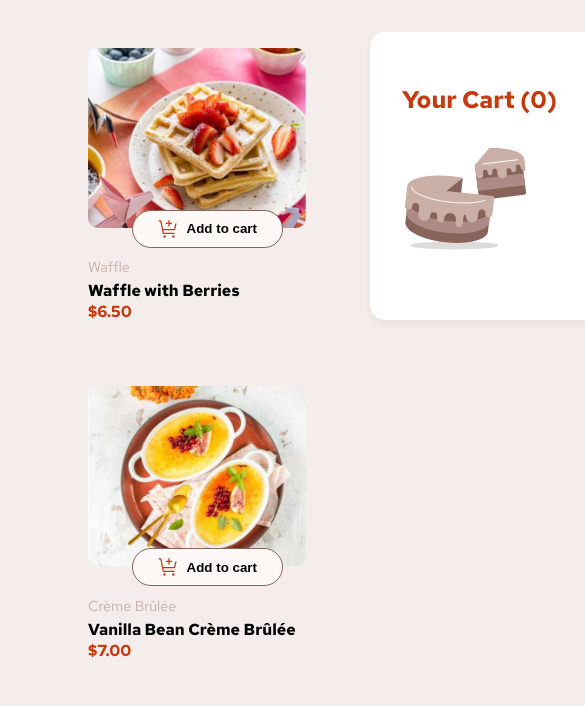
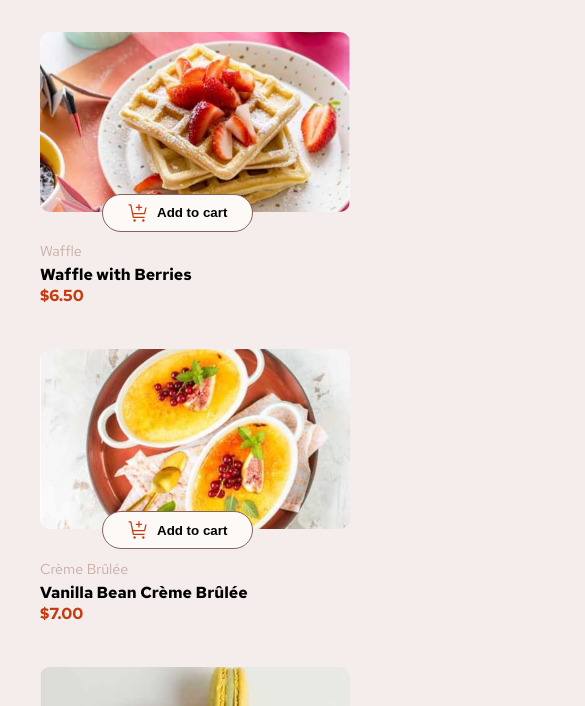
Before and after one commit to aishwaryagaikwad21/js_projects, a website: page product-list-with-cart-main/index.html in a window 390 px wide. Shown: the part 86-792 px from the top of the page, 585 px wide, since content can reach past the window. Drawn offline with Linux system fonts and the light colour scheme.

Commit message:
lil_responsiveness

```diff
--- a/product-list-with-cart-main/js/product.js
+++ b/product-list-with-cart-main/js/product.js
@@ -3,7 +3,6 @@ let productData = [];
 fetch('./data.json')
   .then(response => response.json())
   .then(data => {
-    //console.log(data);
     productData = data
     renderProducts(productData);
   })
@@ -13,7 +12,6 @@ let cart = {}
 const check = []
 
 clearCartUI = (key, price, category) => {
-  //console.log(key,cart[key])
   const cart_name = document.getElementById(`cart_item_${key.toLowerCase().replaceAll(" ", "-")}`);
   if (cart_name) cart_name.remove();
 
@@ -23,13 +21,11 @@ clearCartUI = (key, price, category) => {
   const hr = document.getElementById(`hr-${key.toLowerCase().replaceAll(" ", "-")}`);
   if (hr) hr.remove();
 
-  //console.log(check)
   const index = check.indexOf(key);
   if (index > -1) {
     check.splice(index, 1);
   }
-  //console.log(check)
-  //console.log(cart[key])
+
 
   //empty cart
   const check_length = check.length;
@@ -46,23 +42,18 @@ clearCartUI = (key, price, category) => {
 
   //Cart container
     const totalItems = Object.values(cart).reduce((sum, item) => sum + item.count, 0);
-    //console.log(`Total items: ${totalItems}`);
     document.getElementById("totalItems").innerText = totalItems;
 
     const totalAmount = Object.values(cart).reduce((sum, item) => sum + item.price, 0)
-    //console.log(`Amount: $${totalAmount}`)
     document.getElementById("order_total").innerHTML = `Order Total <strong>$${totalAmount.toFixed(2)}</strong>`
 }
 
 initialItem = (key, price, category) => {
   let btn = document.getElementById(`btn-${category.toLowerCase().replaceAll(" ", "-")}`)
-  //console.log(key, cart[key].count);
+
   // Clone the button to remove all old event listeners
   let newBtn = btn.cloneNode(true);
   btn.parentNode.replaceChild(newBtn, btn);
-  //console.log("count is 1")
-  //console.log(key, cart[key].count)
-  //console.log(cart[key])
   btn.addEventListener("click", () =>{
     clearItem(key, price, category);
     clearCartUI(key, price, category);
@@ -70,15 +61,10 @@ initialItem = (key, price, category) => {
 }
 
 clearItem = (key, price, category) => {
-  //console.log(key, cart[key].count)
-  //console.log(key, price, category)
   cart[key].count = 0;
-  //console.log(key,cart[key].count)
-
   cart[key].price = 0;
   price = cart[key].price;
-  //console.log(price)
-  //console.log(cart[key])
+
   const img = document.getElementById(`img-${category.toLowerCase().replaceAll(" ", "-")}`);
   img.style.border = "";
 
@@ -88,9 +74,7 @@ clearItem = (key, price, category) => {
   newBtn.id = `btn-${category.toLowerCase().replaceAll(" ", "-")}`;
   newBtn.innerHTML = `<img src="./assets/images/icon-add-to-cart.svg" alt="cart icon">Add to cart`
   newBtn.addEventListener("click", () => {
-    //console.log("New button clicked")
     product(key, price, category);
-    //updateCartUI(key, price, category);
   });
   btn.parentNode.replaceChild(newBtn, btn);
   btn.remove()
@@ -109,7 +93,6 @@ product = (name, price, category) => {
   }
 
   if(cart[key].count === 0){
-    //console.log("Hello there")
     cart[key].count += 1;
     cart[key].price += price;
   }
@@ -139,17 +122,13 @@ product = (name, price, category) => {
       cart[key].count--;
       cart[key].price -= price;
       count.innerText = cart[key].count;
-      //console.log(`${key} count: ${cart[key].count}, total: $${cart[key].price.toFixed(2)}`);
     } else {
-      //console.log(key, cart[key].count)
-      //console.log(cart[key])
       initialItem(key, price, category);
     }
   })
   const increment = document.createElement("button");
   increment.className = "increment"
   increment.innerHTML = `<img src='./assets/images/icon-increment-quantity.svg' alt='increment'>`
-  // btn.appendChild(increment)
   increment.addEventListener("click", () => {
     cart[key].count += 1;
     cart[key].price += price;
@@ -184,10 +163,8 @@ product = (name, price, category) => {
     const itemDeets = document.getElementById("item_deets")
 
     if(cart[key].count === 1 && !check.includes(key)){ //item goes 1st time inside cart
-      //console.log(`${key}, ${cart[key].count} - 1st time inside cart`)
       if(!check.includes(key)){
         check.push(key)
-        //console.log(check)
       }
       const cart_name = document.createElement("strong")
       cart_name.id = `cart_item_${key.toLowerCase().replaceAll(" ", "-")}`
@@ -237,21 +214,18 @@ product = (name, price, category) => {
       itemDeets.appendChild(hr)
 
       const totalItems = Object.values(cart).reduce((sum, item) => sum + item.count, 0);
-    //console.log(`Total items: ${totalItems}`);
     document.getElementById("totalItems").innerText = totalItems;
 
     cart[key].price = tot_calculation;
     const totalAmount = Object.values(cart).reduce((sum, item) => sum + item.price, 0)
-    //console.log(`Amount: $${totalAmount}`)
 
     document.getElementById("order_total").innerHTML = `Order Total <strong>$${totalAmount.toFixed(2)}</strong>`
 
     } else {
       if(!check.includes(key)){
         check.push(key)
-        //console.log(check)
       }
-      //console.log(`${key}, ${cart[key].count} - already inside cart`)
+
      const quantity = document.getElementById(`quan-${key.toLowerCase().replaceAll(" ", "-")}`)
      const item_tot = document.getElementById(`item-tot-${key.toLowerCase().replaceAll(" ", "-")}`)
 
@@ -263,12 +237,9 @@ product = (name, price, category) => {
     }
     //Cart container
     const totalItems = Object.values(cart).reduce((sum, item) => sum + item.count, 0);
-    //console.log(`Total items: ${totalItems}`);
     document.getElementById("totalItems").innerText = totalItems;
 
     const totalAmount = Object.values(cart).reduce((sum, item) => sum + item.price, 0)
-    //console.log(`Amount: $${totalAmount}`)
-    //console.log(cart[key])
     document.getElementById("order_total").innerHTML = `Order Total <strong>$${totalAmount.toFixed(2)}</strong>`
 }
 
@@ -289,8 +260,7 @@ renderProducts = (data) => {
    data.forEach(element => {
         const card = document.createElement("div");
         card.className = "card"
-        card.id = `card-${element.category.toLowerCase().replaceAll(" ", "-")}`; // "Strawberry Cake --> card-strawberry-cake"
-        //console.log(element.name)
+        card.id = `card-${element.category.toLowerCase().replaceAll(" ", "-")}`;
         const image_wrapper = document.createElement("div");
         image_wrapper.className = "image_wrapper"
         image_wrapper.id = `image_wrapper-${element.category.toLowerCase().replaceAll(" ", "-")}`
@@ -305,12 +275,11 @@ renderProducts = (data) => {
 
         const btn = document.createElement("button")
         btn.className = "btn"
-        btn.id = `btn-${element.category.toLowerCase().replaceAll(" ", "-")}`; // "Strawberry Cake --> btn-strawberry-cake"
+        btn.id = `btn-${element.category.toLowerCase().replaceAll(" ", "-")}`;
         btn.innerHTML = `<img src="./assets/images/icon-add-to-cart.svg" alt="cart icon">Add to cart`
         image_wrapper.appendChild(btn)
         btn.addEventListener(("click"), ()=> {
           product(element.name, element.price,element.category)
-          //updateCartUI(element.name, element.price, element.category)
         })
 
         card.appendChild(image_wrapper)
@@ -322,13 +291,11 @@ renderProducts = (data) => {
         category.className = "category"
         category.innerHTML = element.category
         deets.appendChild(category)
-        // card.appendChild(category)
 
         const name = document.createElement("h4");
         name.className = "name"
         name.innerHTML = element.name
         deets.appendChild(name)
-        // card.appendChild(name)
 
         const price = document.createElement("strong");
         price.className = "price"
@@ -349,12 +316,10 @@ final = () => {
   document.getElementById("confirm_card").classList.remove("hidden");
   const confirm_order = document.getElementById("confirm")
   confirm_order.style.display = "block"
-  //confirm_order.scrollIntoView({ behavior: "smooth" });
 
   fetch('./data.json')
   .then(response => response.json())
   .then(data => {
-    //console.log(data);
     productData = data
     confirm(productData)
   })
@@ -364,10 +329,7 @@ final = () => {
 }
 
 confirm = (data) => {
-  //console.log(cart)
-
   const order_details = document.getElementById("order_details")
-  console.log(cart)
   for(let key in cart){
     if(cart[key].count !== 0){
 
@@ -384,7 +346,6 @@ confirm = (data) => {
           image.id = `c_img-${key.toLowerCase().replaceAll(" ", "-")}`;
           image.src = element.image.thumbnail
           c_info.appendChild(image)
-          //order_details.appendChild(c_info)
 
           const c2_info = document.createElement("div")
           c2_info.className = "c2_info"
--- a/product-list-with-cart-main/scss/style.scss
+++ b/product-list-with-cart-main/scss/style.scss
@@ -12,14 +12,23 @@ body {
   #container{
     display: grid;
     grid-template-columns: 2fr 1fr; // sidebar and main content
-    gap: 3rem;
+    gap: 0.7rem;
     padding: 2rem 4rem; //overall page
     align-items: start;
+
+    @media (max-width: 1000px) {
+        grid-template-columns: 1fr; // single column layout
+        padding: 1rem; // reduce padding for smaller screens
+    }
+    @media (max-width: 704px) {
+        grid-template-columns: 1fr;
+        padding: 1rem;
+    }
 
   #deserts {
     display: grid;
     grid-template-columns: repeat(auto-fit, minmax(250px, 1fr));
-    gap: 2rem;
+    gap: 0.7rem;
 
   .card {
     padding: 1rem;
@@ -119,8 +128,6 @@ body {
 
 
 #your_cart{
-        //background-color: black;
-        //margin-left: 70px;
         background-color: white;
         border-radius: 15px;
         padding: 2rem;
@@ -128,7 +135,7 @@ body {
         h2{
             color: $primary-color;
         }
-        width: 90%;
+        width: 80%;
    }
 
 .item_deets{
@@ -143,7 +150,6 @@ body {
 
    .second_row {
         display: flex;
-        //justify-content: space-between;
         flex-direction: row;
         gap: 1rem;
         align-items: center;
@@ -170,9 +176,9 @@ body {
     }
 
     hr{
-        border: none;          // remove default border
-        height: 1px;           // line thickness
-        background-color: hsl(13, 31%, 94%);  // line color
+        border: none;
+        height: 1px;
+        background-color: hsl(13, 31%, 94%);
         margin: 1rem 0;        // vertical spacing
         margin-top: 0.09rem;
     }
@@ -208,7 +214,7 @@ body {
     strong{
         font-size: 25px;
         font-weight: bold;
-        //display: block;        // take full width
+        //display: block;
         text-align: right;
         color:black ;
     }
@@ -289,10 +295,6 @@ body {
             display: flex;
             align-items: center;
             justify-content: space-between;
-            // margin-bottom: 1rem;
-            // display: grid;
-            // grid-template-columns: repeat(auto-fit, minmax(50px, 1fr));
-            // gap: 10px;
 
             img.c_image{
                 width: 50px;
@@ -301,7 +303,7 @@ body {
                 object-fit: cover;
                 margin-right: 0.75rem;
                 flex-shrink: 0;
-                //background-color: indigo;
+
             }
 
             .c2_info{ //cartname, quantity and unit price container
@@ -309,18 +311,13 @@ body {
                 display: flex;
                 flex-direction: column;
                 justify-content: center;
-                //background-color: red;
-                //align-items: center;
-                //background-color: red;
 
                 .c_cart_item {
                     font-weight: 700;
                     color: hsl(14, 65%, 9%);
                     font-size: 0.95rem;
                     margin-bottom: 0.1rem;
-                    //background-color: green;
-                    margin-left: -50px;
-                    //padding-right: 0px;
+                    margin-left: -40px;
                 }
 
 
@@ -329,18 +326,14 @@ body {
                     color: black;
                     font-size: 0.95rem;
                     margin-bottom: 0.2rem;
-                   //background-color: green;
                 }
                 .second_row{ //quantity and Unit Price
                     display: flex;
                     align-items: center;
-                    // flex-direction: row;
-                    // justify-content: space-between;
                     gap: 0.5rem;
                     font-size: 0.85rem;
 
                     .quan_class{
-                    //background-color: red;
                       color: $primary-color;
                     margin-right: 0.5rem;
                     font-weight: bold;
@@ -353,7 +346,6 @@ body {
             .item_tot{// c3 container
                 color: black;
                 font-weight:600;
-                //background-color: royalblue;
                 font-size: 0.95rem;
                 margin-left: 0.75rem;
                 flex-shrink: 0; // keeps price compact
```
Also changed, not shown: product-list-with-cart-main/css/style.css, 1 other file.
